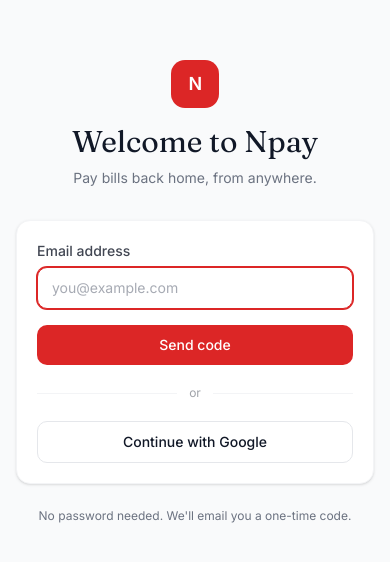
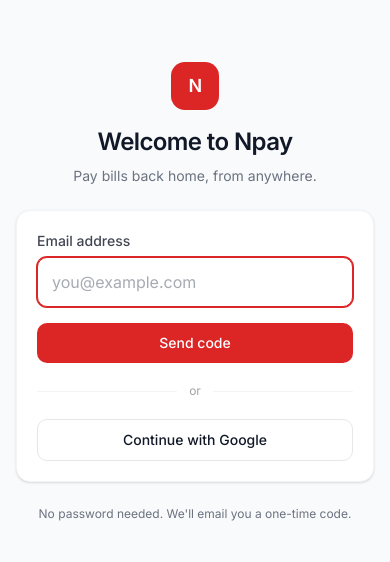
Before and after one commit to Nerotechnp/Npay-frontend, a Next.js app: page /login in a window 390 px wide. Shown: the part 130-692 px from the top of the page. Built offline with nearby package versions, Linux system fonts and the light colour scheme; no server answers.

Commit message:
Improve login page mobile view: safe-area height, larger touch inputs (no iOS zoom), comfortable spacing

```diff
--- a/app/(auth)/login/page.tsx
+++ b/app/(auth)/login/page.tsx
@@ -34,19 +34,21 @@
   }
 
   return (
-    <main className="flex min-h-screen items-center justify-center bg-paper px-4">
+    <main className="flex min-h-[100svh] items-center justify-center bg-paper px-4 py-10">
       <div className="w-full max-w-sm">
-        <div className="mb-8 flex flex-col items-center text-center">
+        <div className="mb-6 flex flex-col items-center text-center sm:mb-8">
           <div className="mb-4 flex h-12 w-12 items-center justify-center rounded-xl bg-moss text-lg font-extrabold tracking-tight text-white">
             N
           </div>
-          <h1 className="font-display text-3xl text-ink">Welcome to Npay</h1>
+          <h1 className="text-2xl font-bold tracking-tight text-ink sm:text-3xl">
+            Welcome to Npay
+          </h1>
           <p className="mt-2 text-sm text-ink-3">
             Pay bills back home, from anywhere.
           </p>
         </div>
 
-        <Card>
+        <Card className="p-5 sm:p-6">
           <form onSubmit={handleSubmit} className="flex flex-col gap-4">
             <Input
               id="email"
--- a/components/ui/Input.tsx
+++ b/components/ui/Input.tsx
@@ -17,7 +17,7 @@
         <input
           ref={ref}
           id={id}
-          className={`rounded-lg border border-line-2 bg-paper px-3.5 py-2.5 text-sm text-ink placeholder:text-ink-3/60 transition-colors focus:border-moss focus:bg-white focus:outline-none focus:ring-1 focus:ring-moss ${className}`}
+          className={`rounded-lg border border-line-2 bg-paper px-3.5 py-3 text-base text-ink placeholder:text-ink-3/60 transition-colors focus:border-moss focus:bg-white focus:outline-none focus:ring-1 focus:ring-moss sm:py-2.5 sm:text-sm ${className}`}
           {...props}
         />
         {error && <span className="text-xs text-danger">{error}</span>}
```
